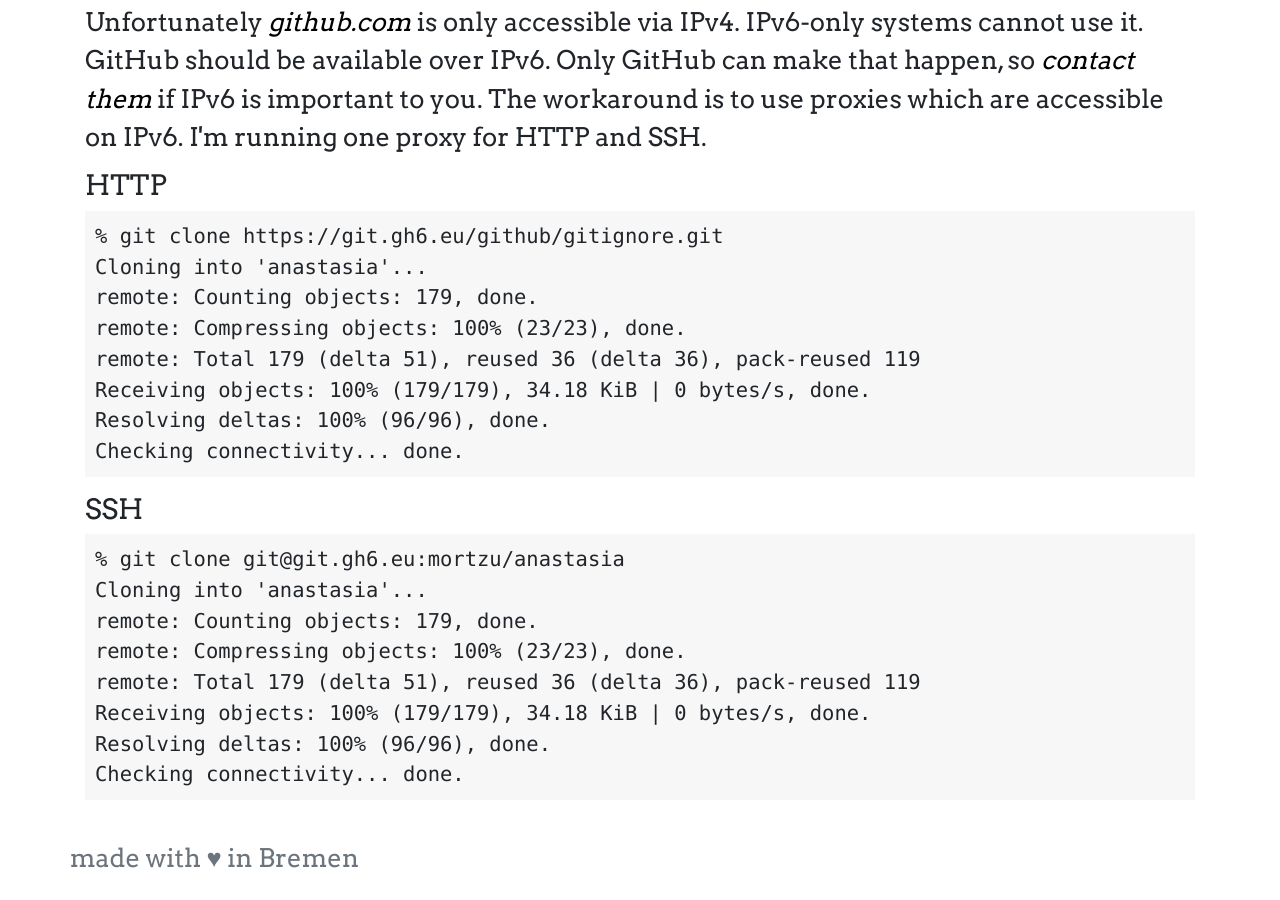
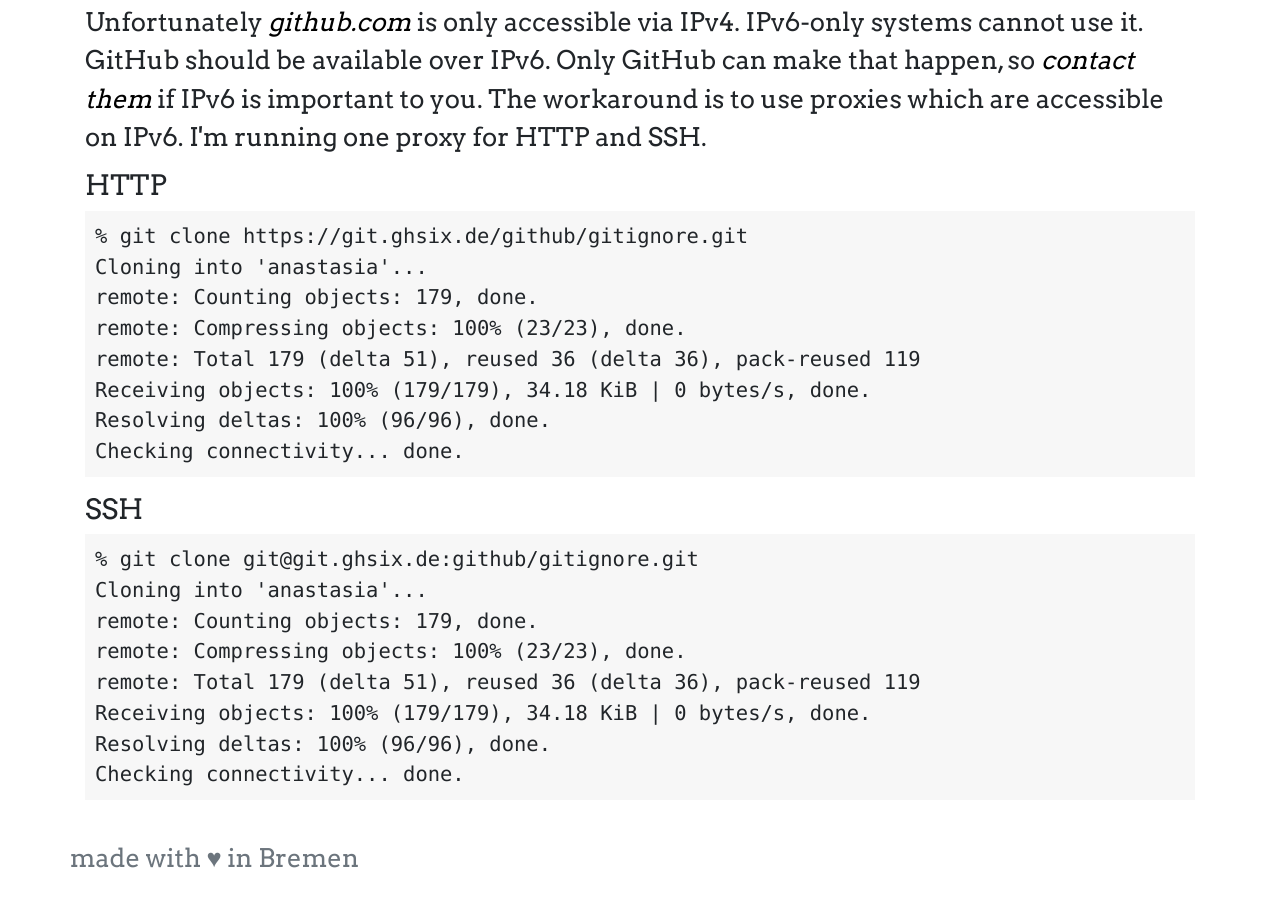
Before and after one commit to mortzu/gh6-mortzu-de, a plain HTML site: page index.html in a window 1280 px wide. Shown: the part 261-1161 px from the top of the page. Drawn offline with nearby package versions, Linux system fonts and the light colour scheme.

```diff
--- a/index.html
+++ b/index.html
@@ -25,7 +25,7 @@
 
 <h3>HTTP</h3>
 <pre>
-% git clone https://git.gh6.eu/github/gitignore.git
+% git clone https://git.ghsix.de/github/gitignore.git
 Cloning into 'anastasia'...
 remote: Counting objects: 179, done.
 remote: Compressing objects: 100% (23/23), done.
@@ -37,7 +37,7 @@ Checking connectivity... done.
 
 <h3>SSH</h3>
 <pre>
-% git clone git@git.gh6.eu:mortzu/anastasia
+% git clone git@git.ghsix.de:github/gitignore.git
 Cloning into 'anastasia'...
 remote: Counting objects: 179, done.
 remote: Compressing objects: 100% (23/23), done.
```
